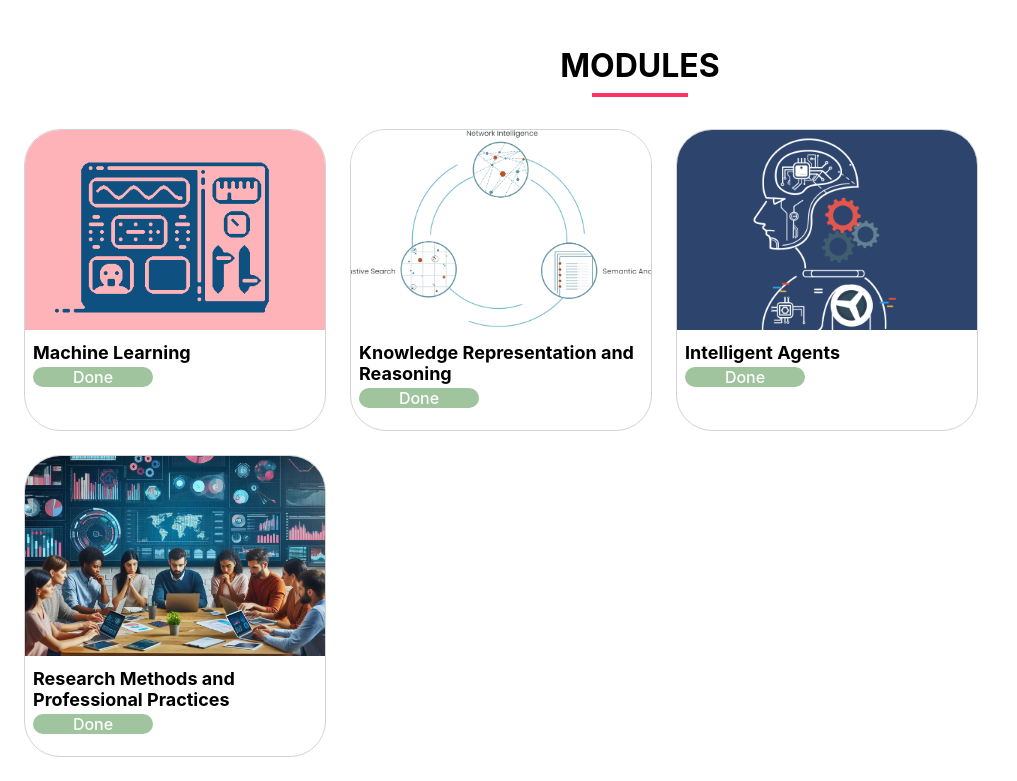
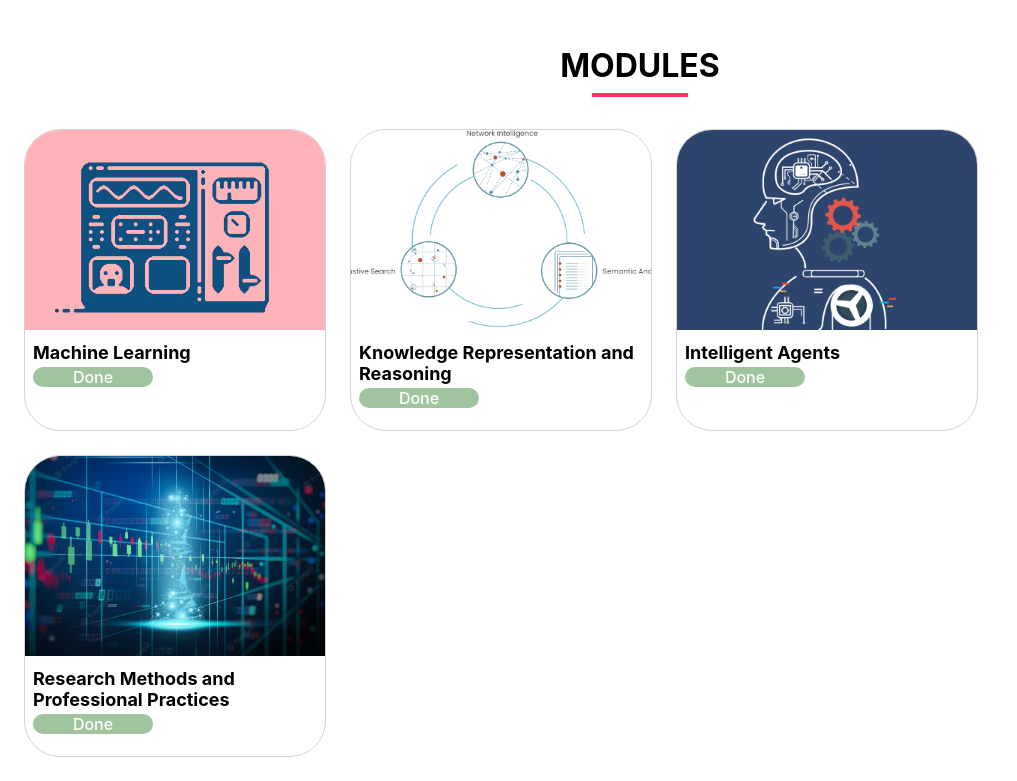
Before and after one commit to dewynl/msc_artificial_intelligence_eportfolio, a React (Create React App) app: page /#/ in a window 1280 px wide. Shown: the part 1123-1904 px from the top of the page, without its empty margins (0-1017 px from the left). Built offline with nearby package versions, Linux system fonts and the light colour scheme.

Commit message:
updated background

```diff
--- a/src/data/static-data.tsx
+++ b/src/data/static-data.tsx
@@ -86,8 +86,8 @@ export const modulesPageData = [
 	{
 		moduleId: '6',
 		title: 'Research Methods and Professional Practices',
-		background: 'rmpp-bg.png',
-		moduleCoverImage: 'rmpp-bg.png',
+		background: 'rmpp-bg.webp',
+		moduleCoverImage: 'rmpp-bg.webp',
 		status: 'done',
 		content: <ResearchMethodsAndProfessionalPractices />
 	}
```
Also changed, not shown: public/rmpp-bg.png (deleted), public/rmpp-bg.webp (added).
